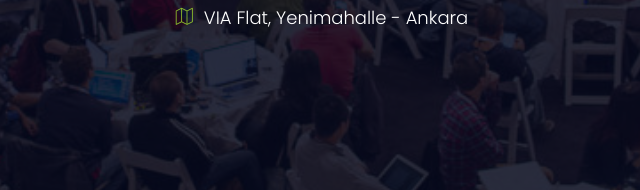
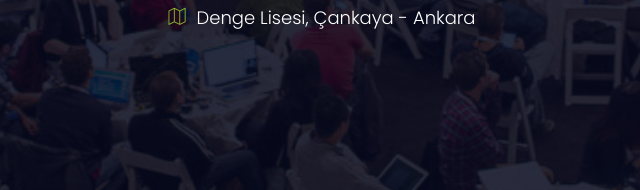
Before and after one commit to yigitv4rli/ieeeHackathon, a plain HTML site: page index.html in a window 1280 px wide. Shown: the part 516-706 px from the top of the page, 318-958 px from the left. Drawn offline with nearby package versions, Linux system fonts and the light colour scheme; some packages are replaced by stand-ins of ours.

Commit message:
Update index.html

```diff
--- a/index.html
+++ b/index.html
@@ -61,7 +61,7 @@
 								<div id="timer" class="text-white"></div>
 							</div>
 							<h4><span class="lnr lnr-calendar-full"></span>  19 - 21 Ocak, 2018</h4>
-							<h4><span class="lnr lnr-map"></span>VIA Flat, Yenimahalle - Ankara</h4>
+							<h4><span class="lnr lnr-map"></span>Denge Lisesi, Çankaya - Ankara</h4>
 						</div>
 					</div>
 				</div>
```
